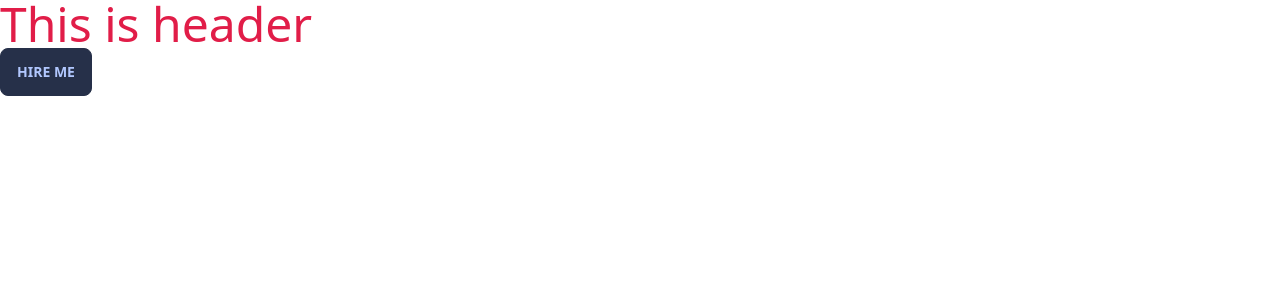
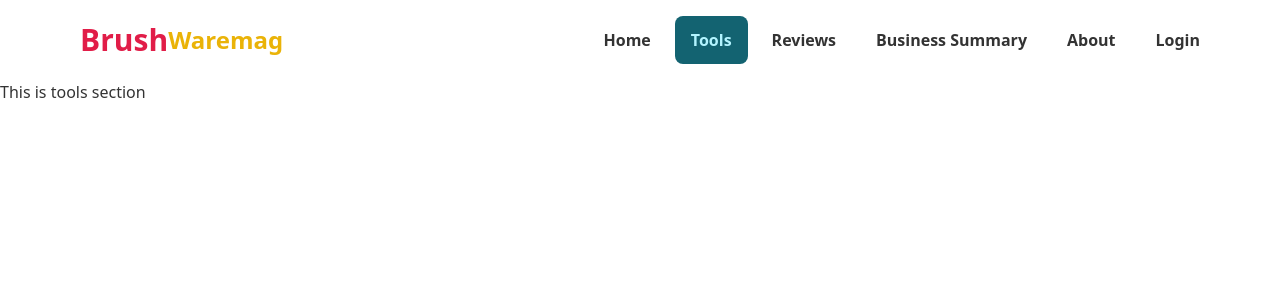
Before and after one commit to sabiha-wasema/manufacturer-client-side-website, a React (Create React App) app: page /tools in a window 1280 px wide. Shown: the top 300 px of the page. Built offline with nearby package versions, Linux system fonts and the light colour scheme.

Commit message:
navbar added

```diff
--- a/src/App.js
+++ b/src/App.js
@@ -1,12 +1,27 @@
+import { Route, Routes } from 'react-router-dom';
 import './App.css';
+import Navbar from './components/Navbar/Navbar';
+import About from './pages/About/About';
+import BusinessSummary from './pages/BusinessSummary/BusinessSummary';
+import Home from './pages/Home/Home';
+import Reviews from './pages/Reviews/Reviews';
+import Tools from './pages/Tools/Tools';
 
 function App() {
   return (
-    <div>
-      <h1 className='text-5xl text-rose-600'>This is header</h1>
-      <button class="btn btn-primary">Hire Me</button>
+    <>
+      <Navbar>
+        <Routes>
+          <Route path="/" element={<Home />} />
+          <Route path="/tools" element={<Tools />} />
+          <Route path="/reviews" element={<Reviews />} />
+          <Route path="/businesssummary" element={<BusinessSummary />} />
+          <Route path="/about" element={<About />} />
 
-    </div>
+        </Routes>
+      </Navbar>
+
+    </>
   );
 }
 
--- /dev/null
+++ b/src/components/Footer/Footer.js
@@ -0,0 +1,11 @@
+import React from 'react';
+
+const Footer = () => {
+    return (
+        <div>
+
+        </div>
+    );
+};
+
+export default Footer;
--- /dev/null
+++ b/src/components/Navbar/Navbar.js
@@ -0,0 +1,52 @@
+import React from 'react';
+import { NavLink } from 'react-router-dom';
+
+const Navbar = ({ children }) => {
+    return (
+        <div class="drawer drawer-end">
+            <input id="my-drawer-3" type="checkbox" class="drawer-toggle" />
+            <div class="drawer-content flex flex-col">
+
+                <div class="w-full navbar bg-base-100 lg:px-16">
+                    <div class="flex-1 px-2 mx-2 text-2xl font-bold text-yellow-500"><span className='text-rose-600 text-3xl'>Brush</span>Waremag</div>
+                    <div class="flex-none lg:hidden">
+                        <label for="my-drawer-3" class="btn btn-square btn-ghost">
+                            <svg xmlns="http://www.w3.org/2000/svg" fill="none" viewBox="0 0 24 24" class="inline-block w-6 h-6 stroke-current"><path stroke-linecap="round" stroke-linejoin="round" stroke-width="2" d="M4 6h16M4 12h16M4 18h16"></path></svg>
+                        </label>
+                    </div>
+
+                    <div class="flex-none hidden lg:block">
+                        <ul class="menu menu-horizontal gap-x-2 my-2">
+
+                            <li><NavLink to="/" className="rounded-lg font-bold ">Home</NavLink></li>
+                            <li><NavLink to="/tools" className="rounded-lg font-bold">Tools</NavLink></li>
+                            <li><NavLink to="/reviews" className="rounded-lg font-bold">Reviews</NavLink></li>
+                            <li><NavLink to="/businesssummary" className="rounded-lg font-bold">Business Summary</NavLink></li>
+                            <li><NavLink to="/about" className="rounded-lg font-bold">About</NavLink></li>
+                            <li><NavLink to="/login" className="rounded-lg font-bold">Login</NavLink></li>
+
+                        </ul>
+                    </div>
+                </div>
+
+                {children}
+            </div>
+            <div class="drawer-side">
+                <label for="my-drawer-3" class="drawer-overlay"></label>
+                <ul class="menu p-4 overflow-y-auto w-80 bg-base-100">
+
+                    <li><NavLink to="/" className="rounded-lg font-bold">Home</NavLink></li>
+                    <li><NavLink to="/tools" className="rounded-lg font-bold">Tools</NavLink></li>
+                    <li><NavLink to="/reviews" className="rounded-lg font-bold">Reviews</NavLink></li>
+                    <li><NavLink to="/businesssummary" className="rounded-lg font-bold">Business Summary</NavLink></li>
+                    <li><NavLink to="/about" className="rounded-lg font-bold">About</NavLink></li>
+                    <li><NavLink to="/login" className="rounded-lg font-bold">Login</NavLink></li>
+
+                </ul>
+
+            </div>
+        </div >
+    );
+};
+
+export default Navbar;
--- a/src/index.js
+++ b/src/index.js
@@ -3,11 +3,14 @@ import ReactDOM from 'react-dom/client';
 import './index.css';
 import App from './App';
 import reportWebVitals from './reportWebVitals';
+import { BrowserRouter } from 'react-router-dom';
 
 const root = ReactDOM.createRoot(document.getElementById('root'));
 root.render(
   <React.StrictMode>
-    <App />
+    <BrowserRouter>
+      <App />
+    </BrowserRouter>
   </React.StrictMode>
 );
 
--- /dev/null
+++ b/src/pages/About/About.js
@@ -0,0 +1,11 @@
+import React from 'react';
+
+const About = () => {
+    return (
+        <div>
+            <h1>This is about</h1>
+        </div>
+    );
+};
+
+export default About;
--- /dev/null
+++ b/src/pages/Banner/Banner.js
@@ -0,0 +1,11 @@
+import React from 'react';
+
+const Banner = () => {
+    return (
+        <div>
+            <h1>This is banner</h1>
+        </div>
+    );
+};
+
+export default Banner;
--- /dev/null
+++ b/src/pages/BusinessSummary/BusinessSummary.js
@@ -0,0 +1,11 @@
+import React from 'react';
+
+const BusinessSummary = () => {
+    return (
+        <div>
+            <h1>This is section of business summary</h1>
+        </div>
+    );
+};
+
+export default BusinessSummary;
--- /dev/null
+++ b/src/pages/Home/Home.js
@@ -0,0 +1,11 @@
+import React from 'react';
+
+const Home = () => {
+    return (
+        <div>
+            <h1>This is home</h1>
+        </div>
+    );
+};
+
+export default Home;
--- /dev/null
+++ b/src/pages/Reviews/Reviews.js
@@ -0,0 +1,11 @@
+import React from 'react';
+
+const Reviews = () => {
+    return (
+        <div>
+            <h1>This is reviews</h1>
+        </div>
+    );
+};
+
+export default Reviews;
--- /dev/null
+++ b/src/pages/Tools/Tools.js
@@ -0,0 +1,11 @@
+import React from 'react';
+
+const Tools = () => {
+    return (
+        <div>
+            <h1>This is tools section</h1>
+        </div>
+    );
+};
+
+export default Tools;
--- a/tailwind.config.js
+++ b/tailwind.config.js
@@ -4,8 +4,8 @@ module.exports = {
     themes: [
       {
         mytheme: {
-          "primary": "#263049",
-          "secondary": "#136371",
+          "primary": "#136371",
+          "secondary": "#263049",
           "accent": "#37CDBE",
           "neutral": "#3D4451",
           "base-100": "#FFFFFF",
@@ -13,6 +13,7 @@ module.exports = {
           "success": "#CA2253",
           "warning": "#EE4E56",
           "error": "#F2D742",
+
         },
       },
     ],
```
